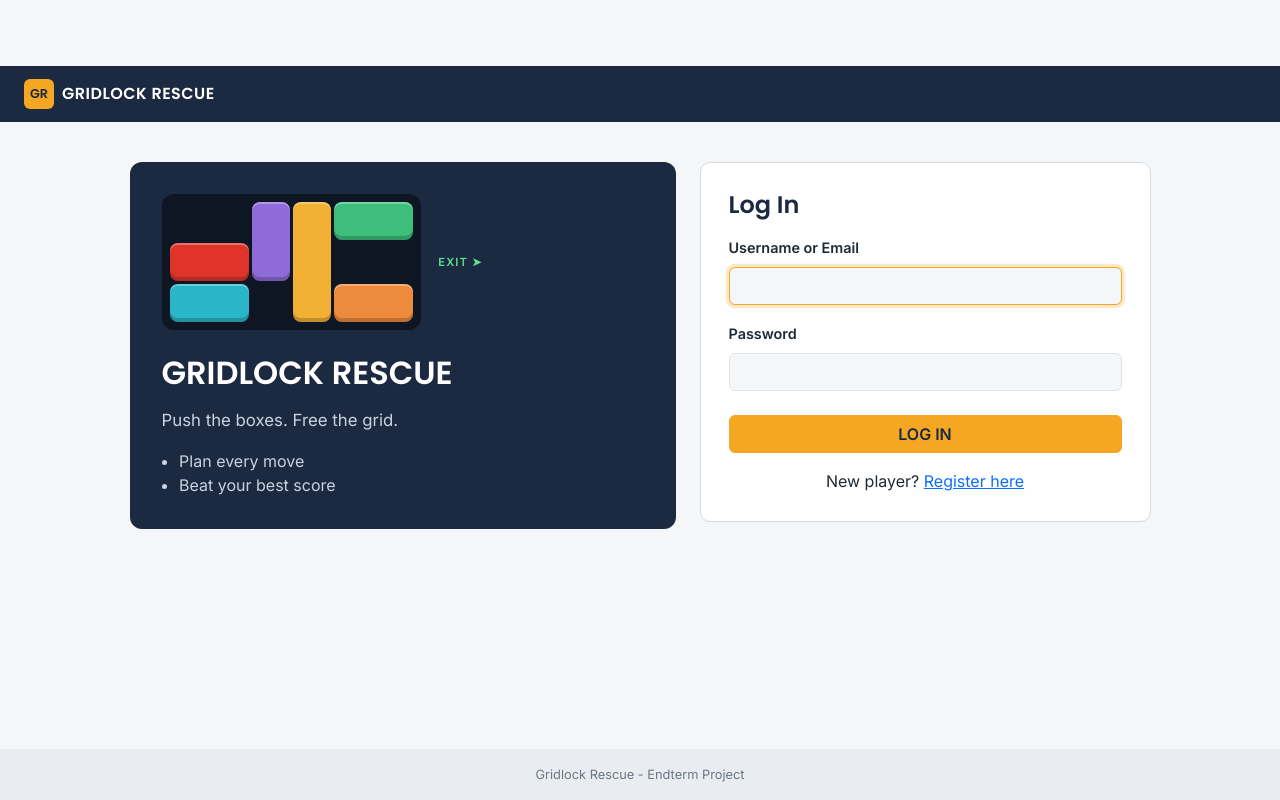
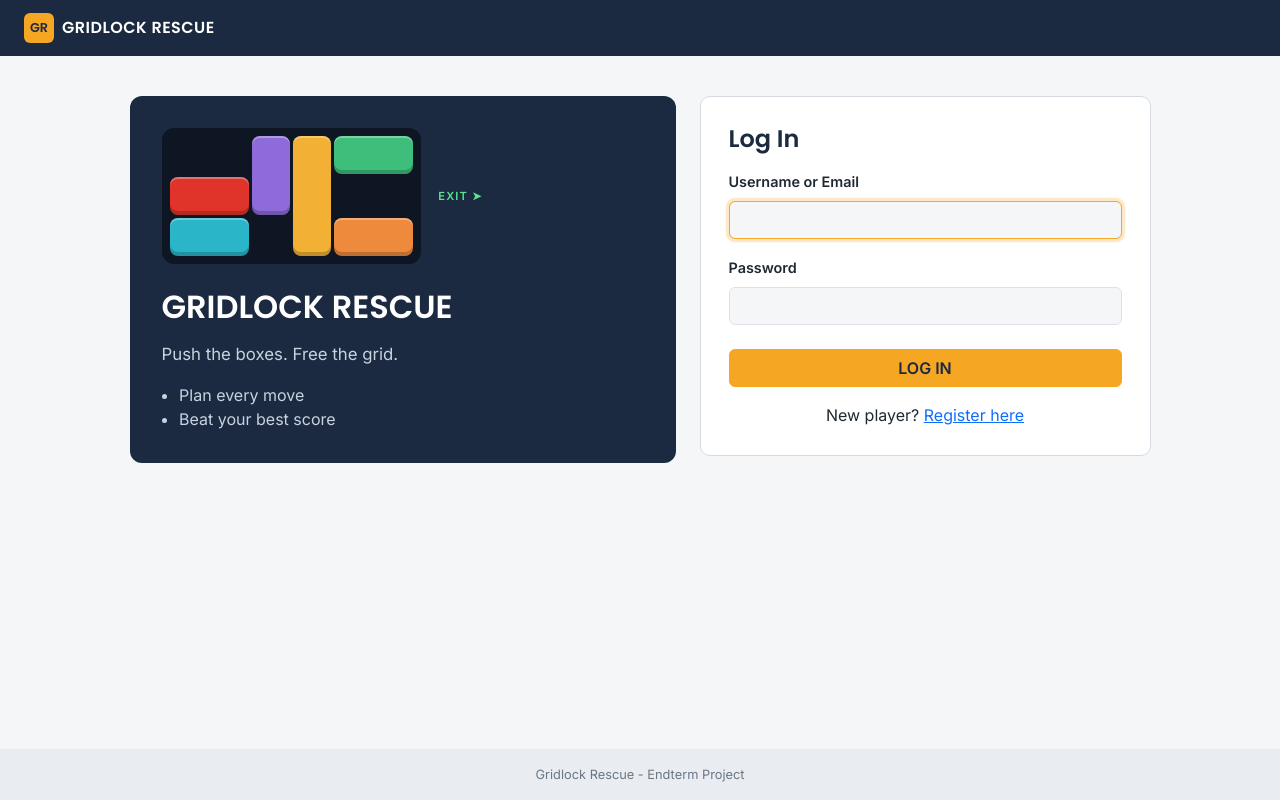
Before and after one commit to MilesSkol63/gridlock-rescue, a PHP site: page / in a window 1280 px wide. Run offline with PHP 8.4, Linux system fonts and the light colour scheme.

Commit message:
fix: remove top padding for auth pages

```diff
--- a/assets/css/style.css
+++ b/assets/css/style.css
@@ -251,6 +251,10 @@ button:focus-visible {
 }
 
 /* ---------- login / register ---------- */
+
+html #auth-header {
+  padding-top: 0;
+}
 .auth-topbar {
   background: var(--gr-navy);
   padding: 0.8rem 0;
--- a/index.php
+++ b/index.php
@@ -64,7 +64,7 @@ if ($_SERVER['REQUEST_METHOD'] === 'POST') {
     <link href="https://fonts.googleapis.com/css2?family=Inter:wght@400;500;600&family=Poppins:wght@600&display=swap" rel="stylesheet">
     <link href="assets/css/style.css" rel="stylesheet">
 </head>
-<body class="auth-body">
+<body class="auth-body" id="auth-header">
     <header class="auth-topbar">
         <div class="container-fluid px-lg-4 d-flex align-items-center gap-2">
             <span class="brand-logo">GR</span>
--- a/register.php
+++ b/register.php
@@ -91,7 +91,7 @@ if ($_SERVER['REQUEST_METHOD'] === 'POST') {
     <link href="https://fonts.googleapis.com/css2?family=Inter:wght@400;500;600&family=Poppins:wght@600&display=swap" rel="stylesheet">
     <link href="assets/css/style.css" rel="stylesheet">
 </head>
-<body class="auth-body">
+<body class="auth-body" id="auth-header">
     <header class="auth-topbar">
         <div class="container-fluid px-lg-4 d-flex align-items-center gap-2">
             <span class="brand-logo">GR</span>
```
